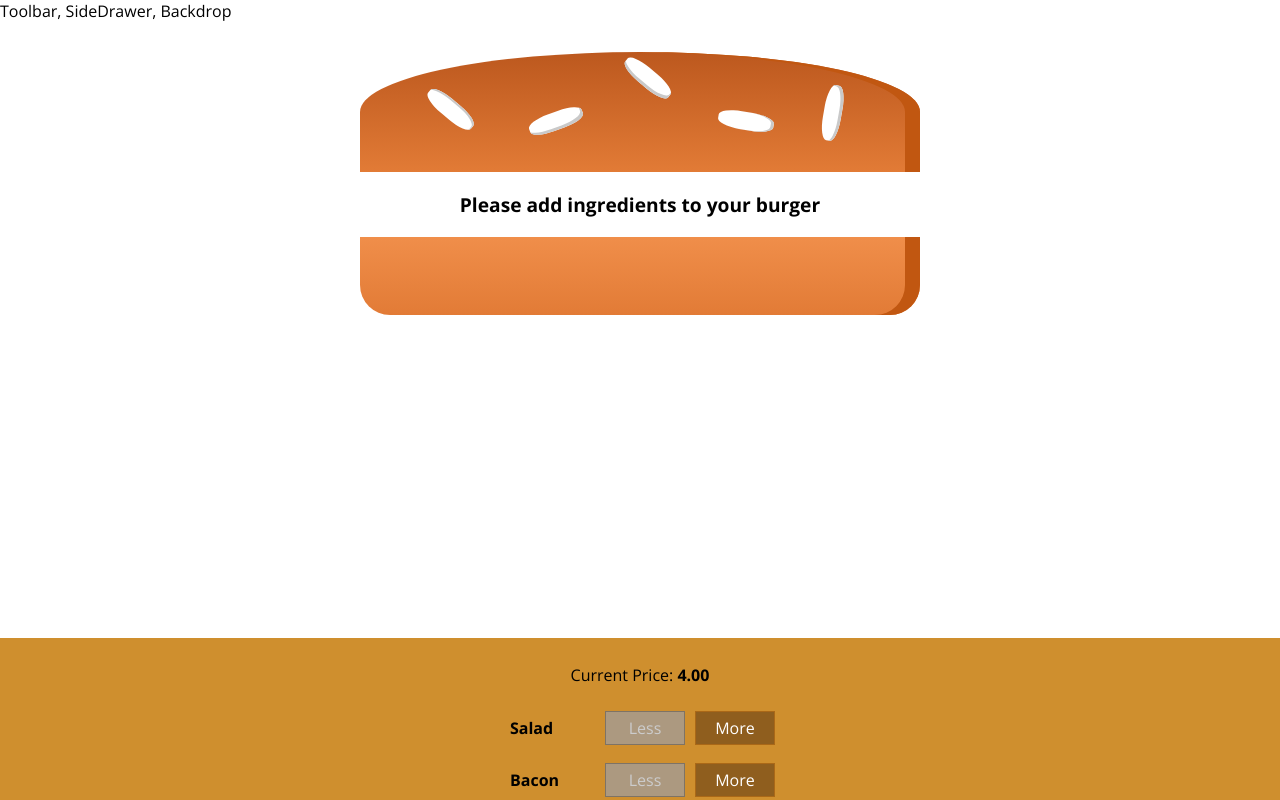
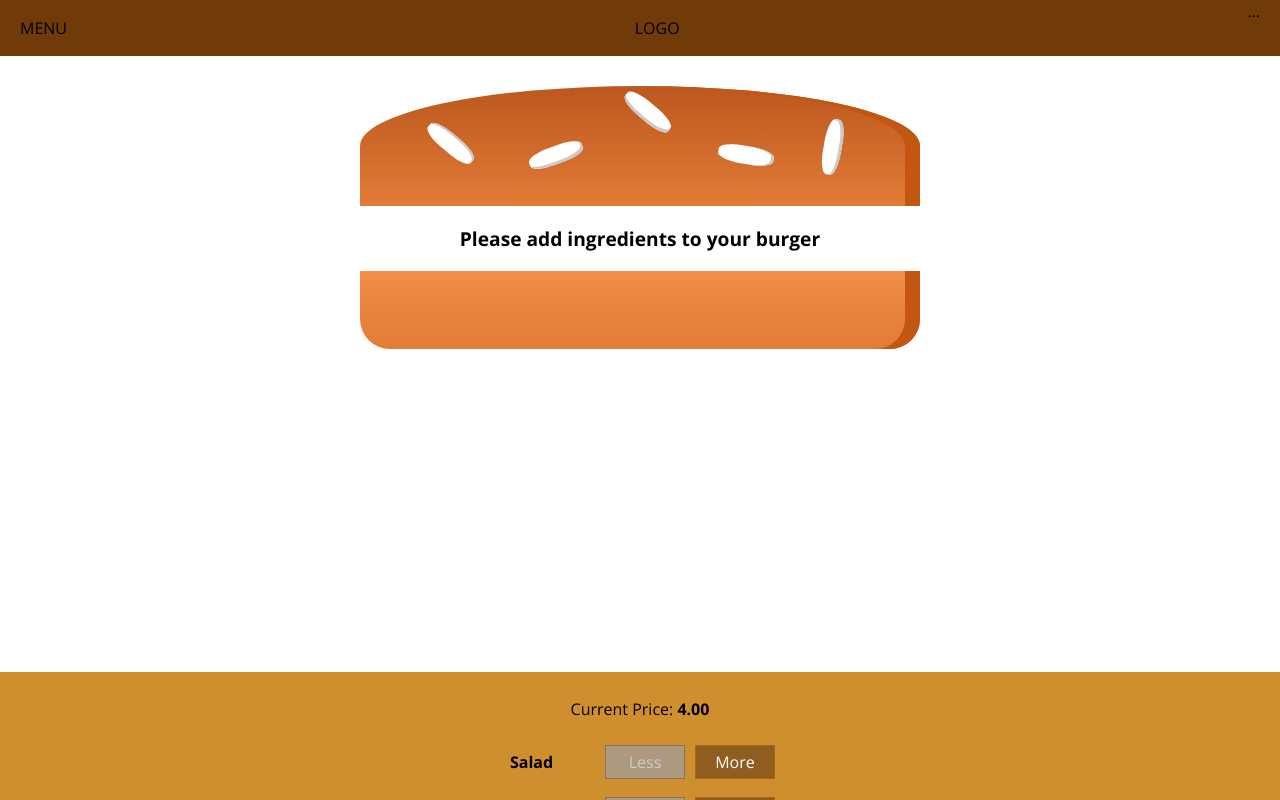
Before and after one commit to andrewrey/burgerbuilderapp, a React (Create React App) app: page / in a window 1280 px wide. Shown: the top 800 px of the page. Built offline with nearby package versions, Linux system fonts and the light colour scheme.

Commit message:
created toolbar component

```diff
--- a/src/Components/Layout/Layout.js
+++ b/src/Components/Layout/Layout.js
@@ -1,10 +1,11 @@
 import Aux from "../../hoc/Aux";
 import classes from "./Layout.module.css";
+import Toolbar from "../Navigation/Toolbar/Toolbar";
 
 const Layout = ({ children }) => {
   return (
     <Aux>
-      <div>Toolbar, SideDrawer, Backdrop</div>
+      <Toolbar />
       <main className={classes.Content}>{children}</main>
     </Aux>
   );
--- a/src/Components/Layout/Layout.module.css
+++ b/src/Components/Layout/Layout.module.css
@@ -1,3 +1,3 @@
 .Content {
-  margin-top: 16px;
+  margin-top: 72px;
 }
--- /dev/null
+++ b/src/Components/Navigation/Toolbar/Toolbar.js
@@ -0,0 +1,13 @@
+import classes from "./Toolbar.module.css";
+
+const Toolbar = () => {
+  return (
+    <header className={classes.Toolbar}>
+      <div>MENU</div>
+      <div>LOGO</div>
+      <nav>...</nav>
+    </header>
+  );
+};
+
+export default Toolbar;
--- /dev/null
+++ b/src/Components/Navigation/Toolbar/Toolbar.module.css
@@ -0,0 +1,18 @@
+.Toolbar {
+  height: 56px;
+  width: 100%;
+  position: fixed;
+  top: 0;
+  left: 0;
+  background-color: #703b09;
+  display: flex;
+  justify-content: space-between;
+  align-items: center;
+  padding: 0 20px;
+  box-sizing: border-box;
+  z-index: 90;
+}
+
+.Toolbar nav {
+  height: 100%;
+}
```
